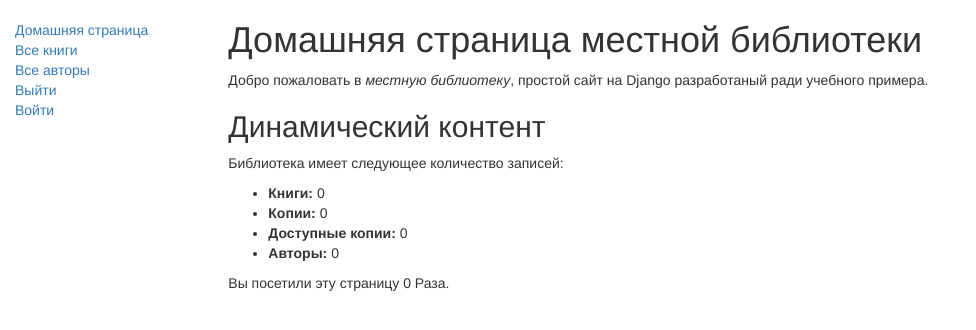
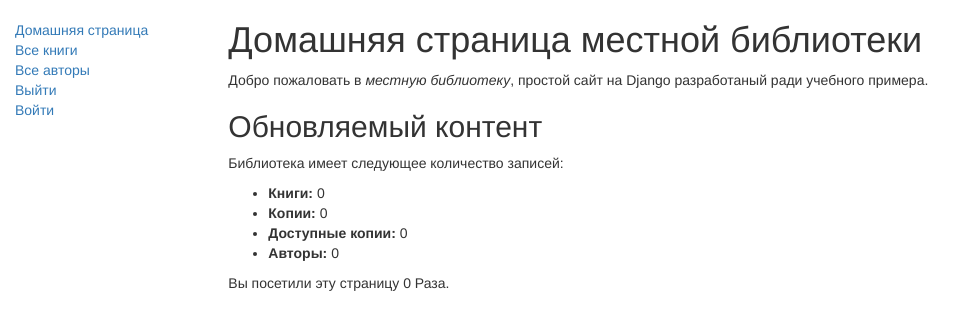
Before and after one commit to MedAndrey/Locallibrary, a Django app: page /catalog/ in a window 1280 px wide. Shown: the top 330 px of the page, without its empty margins (0-976 px from the left). Run offline with Django 3.2, Linux system fonts and the light colour scheme; data that the repository does not hold is empty; some libraries are stand-ins or nearby versions.

```diff
--- a/catalog/templates/base_generic.html
+++ b/catalog/templates/base_generic.html
@@ -22,7 +22,7 @@
 	  	<div class="col-sm-2">
 	  	{% block sidebar%}
 	  	<ul class="sidebar-nav">
-	  		<li><a href="{% url 'index' %">Домашняя страница</a></li>
+	  		<li><a href="{% url 'index' %}">Домашняя страница</a></li>
 	  		<li><a href="{% url 'books' %}">Все книги</a></li>
 	  		<li><a href="{% url 'authors' %}">Все авторы</a></li>
 	  		<li><a href="{% url 'logout' %}">Выйти</a></li>
--- a/catalog/templates/index.html
+++ b/catalog/templates/index.html
@@ -6,7 +6,7 @@
 
 	<p>Добро пожаловать в <em>местную библиотеку</em>, простой сайт на Django разработаный ради учебного примера.</p>
 
-<h2>Динамический контент</h2>
+<h2>Обновляемый контент</h2>
 
 	<p>Библиотека имеет следующее количество записей:</p>
 	<ul>
```
Also changed, not shown: 1 other file.
